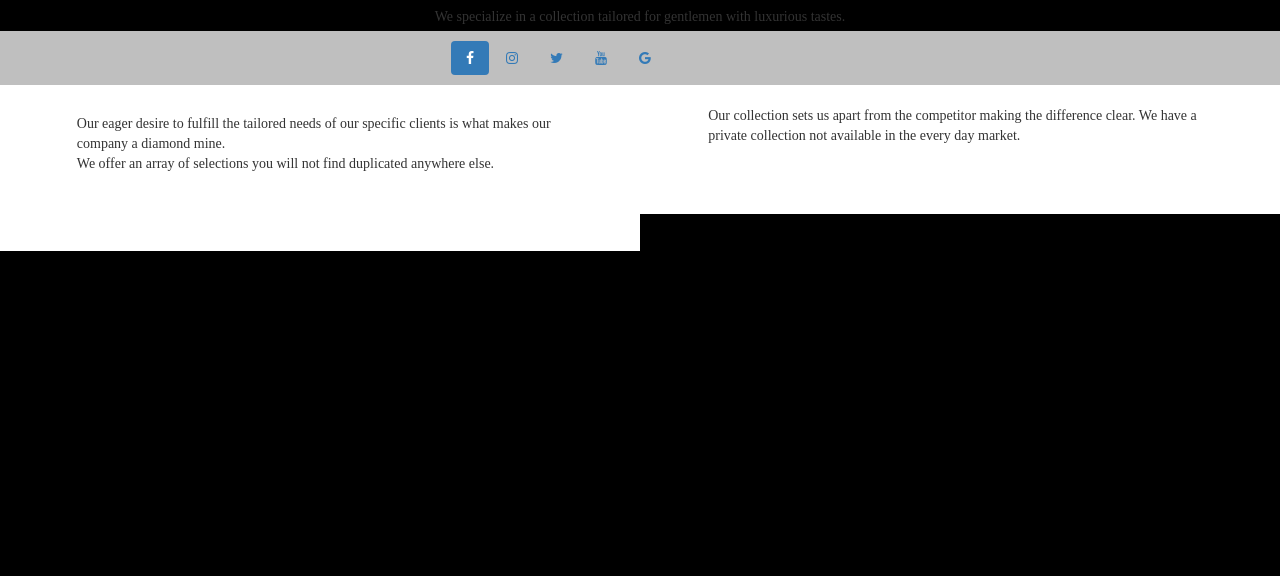
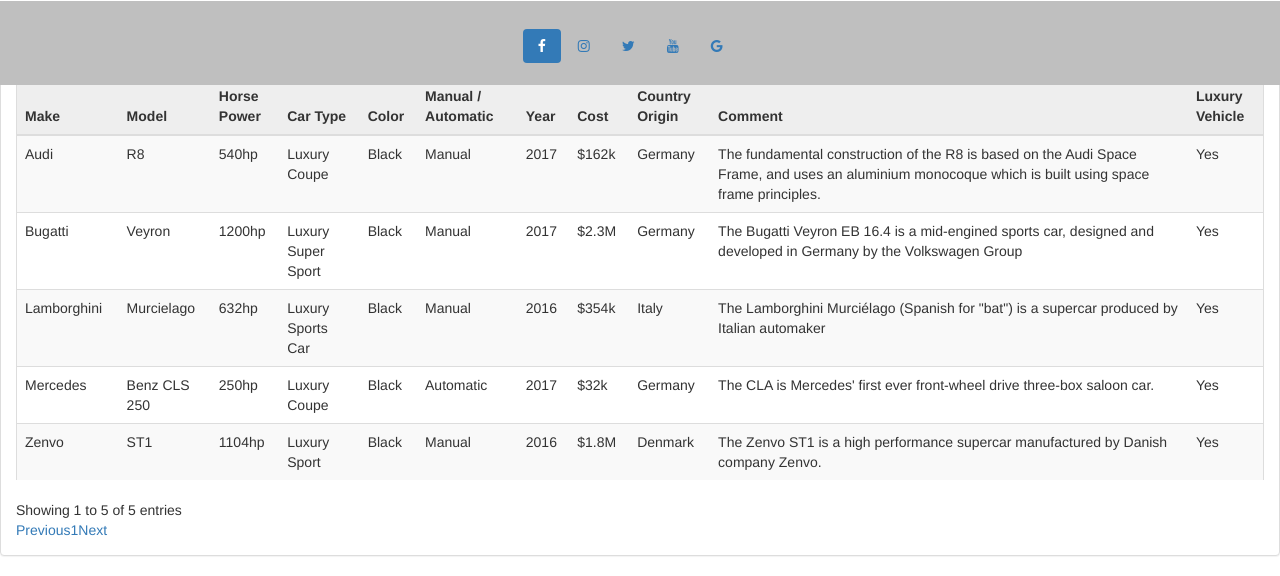
Before and after one commit to dleal3/swd101-front-end-car-dealership, a plain HTML site: page inventory.html in a window 1280 px wide. Shown: the part 715-1291 px from the top of the page. Before the commit the page ends 966 px from the top, so only its background shows below. Drawn offline with nearby package versions, Linux system fonts and the light colour scheme; a script that the page names is missing.

Commit message:
added datatable to inventory page / working on responsiveness layout

```diff
--- a/inventory.html
+++ b/inventory.html
@@ -1,13 +1,18 @@
 <!DOCTYPE html>
 <html>
     <head>
-        <meta name="viewport" content="width=device-width, initial-scale=1.0" >
+        <meta charset="utf-8">
+        <meta http-equiv="X-UA-Compatible" content="IE=edge">
+        <meta name="viewport" content="width=device-width, initial-scale=1">
+        <link rel="stylesheet" href="https://maxcdn.bootstrapcdn.com/bootstrap/3.3.7/css/bootstrap.min.css">
         <link rel="stylesheet" href="https://cdnjs.cloudflare.com/ajax/libs/twitter-bootstrap/3.3.7/css/bootstrap.css" type="text/css" />
         <link href="https://maxcdn.bootstrapcdn.com/font-awesome/4.7.0/css/font-awesome.min.css" rel="stylesheet" integrity="sha384-wvfXpqpZZVQGK6TAh5PVlGOfQNHSoD2xbE+QkPxCAFlNEevoEH3Sl0sibVcOQVnN" crossorigin="anonymous">
-        <link rel="stylesheet" href="https://maxcdn.bootstrapcdn.com/bootstrap/3.3.7/css/bootstrap.min.css">
         <script src="https://cdnjs.cloudflare.com/ajax/libs/jquery/3.1.1/jquery.min.js" type="text/javascript"></script>
         <script src="https://cdnjs.cloudflare.com/ajax/libs/twitter-bootstrap/3.3.7/js/bootstrap.min.js   " type="text/javascript"></script>
         <link rel="stylesheet" href="styles.css" type="text/css">
+        <link href="datatables/css/bootstrap.min.css" rel="stylesheet">
+        <link href="datatables/css/dataTables.bootstrap4.min.css" rel="stylesheet">
+
     </head>
     <body>
         <header class="header1">
@@ -87,17 +92,105 @@
                 <h1 class="inventorytext">Exotic Collections</h1>
                 <p class="inventorytext">The following are just a few options that we have to offer.</p>
                 <p class="inventorytext">We specialize in a collection tailored for gentlemen with luxurious tastes.</p>
-                <div class="row">
-                <div class="col-md-6" style="background-color:white; padding:6%;" >
-                  Our eager desire to fulfill the tailored needs of our specific clients is what makes our company a diamond mine.<br>
-                  We offer an array of selections you will not find duplicated anywhere else.
-                </div>
-                <div class="col-md-6" style="background-color:white; padding:5.33%;">
-                  Our collection sets us apart from the competitor making the difference clear. We have a private collection not available in the every day market.
-                </div>
-              </div>
+
             </div>
         </section>
+
+
+        <!----------------------------------BEGINNING OF INVENTORY TABLE OF VEHICLES---------------------------------->
+
+
+        <section class="inventorypanel">
+          <div class="panel panel-default">
+            <div class="panel-body">
+              <table id="mydata" class="table table-striped table-hover nesgc-inventory" cellspacing="0" width="100%">
+                <thead>
+                  <tr>
+                    <th>Make</th>
+                    <th>Model</th>
+                    <th>Horse Power</th>
+                    <th>Car Type</th>
+                    <th>Color</th>
+                    <th>Manual / Automatic </th>
+                    <th>Year</th>
+                    <th>Cost</th>
+                    <th>Country Origin</th>
+                    <th>Comment</th>
+                    <th>Luxury Vehicle</th>
+                  </tr>
+                </thead>
+                <tbody>
+                  <tr>
+                    <td>Mercedes</td>
+                    <td>Benz CLS 250</td>
+                    <td>250hp</td>
+                    <td>Luxury Coupe</td>
+                    <td>Black</td>
+                    <td>Automatic</td>
+                    <td>2017</td>
+                    <td>$32k</td>
+                    <td>Germany</td>
+                    <td>The CLA is Mercedes' first ever front-wheel drive three-box saloon car.</td>
+                    <td>Yes</td>
+                  </tr>
+                  <tr>
+                    <td>Audi</td>
+                    <td>R8</td>
+                    <td>540hp</td>
+                    <td>Luxury Coupe</td>
+                    <td>Black</td>
+                    <td>Manual</td>
+                    <td>2017</td>
+                    <td>$162k</td>
+                    <td>Germany</td>
+                    <td>The fundamental construction of the R8 is based on the Audi Space Frame, and uses an aluminium monocoque which is built using space frame principles.</td>
+                    <td>Yes</td>
+                  </tr>
+                  <tr>
+                    <td>Bugatti</td>
+                    <td>Veyron</td>
+                    <td>1200hp</td>
+                    <td>Luxury Super Sport</td>
+                    <td>Black</td>
+                    <td>Manual</td>
+                    <td>2017</td>
+                    <td>$2.3M</td>
+                    <td>Germany</td>
+                    <td>The Bugatti Veyron EB 16.4 is a mid-engined sports car, designed and developed in Germany by the Volkswagen Group </td>
+                    <td>Yes</td>
+                  </tr>
+                  <tr>
+                    <td>Lamborghini</td>
+                    <td>Murcielago</td>
+                    <td>632hp</td>
+                    <td>Luxury Sports Car</td>
+                    <td>Black</td>
+                    <td>Manual</td>
+                    <td>2016</td>
+                    <td>$354k</td>
+                    <td>Italy</td>
+                    <td>The Lamborghini Murciélago (Spanish for "bat") is a supercar produced by Italian automaker </td>
+                    <td>Yes</td>
+                  </tr>
+                  <tr>
+                    <td>Zenvo</td>
+                    <td>ST1</td>
+                    <td>1104hp</td>
+                    <td>Luxury Sport</td>
+                    <td>Black</td>
+                    <td>Manual</td>
+                    <td>2016</td>
+                    <td>$1.8M</td>
+                    <td>Denmark</td>
+                    <td>The Zenvo ST1 is a high performance supercar manufactured by Danish company Zenvo.</td>
+                    <td>Yes</td>
+                  </tr>
+                </tbody>
+              </table>
+            </div>
+          </div>
+        </section>
+
 
         <footer class="footer footer-social">
             <ul class="nav nav-pills">
@@ -109,5 +202,12 @@
             </ul>
         </footer>
         <script type="text/javascript" src="script.js"></script>
+        <script src="datatables/js/jquery.js"></script>
+        <script src="datatables/js/dataTables.bootstrap4.min.js"></script>
+        <script src="datatables/js/jquery.dataTables.min.js"></script>
+        <script src="datatables/js/dataTables.bootstrap4.min.js"></script>
+        <script>
+          $("#mydata").dataTable();
+        </script>
     </body>
 </html>
--- a/styles.css
+++ b/styles.css
@@ -32,18 +32,19 @@ nav li {
     padding-left: 0;
     margin-bottom: 0;
     list-style: none;
-    margin-left: 35%;
+    margin-left: 29%;
 }
 
 
 .searchbox {
     position: absolute;
     height: 25px;
-    left: 83%;
-    bottom: 93.5%;
+    left: 91.1%;
+    bottom: 93.74%;
     border: 1px solid white;
     border-radius: 15px;
     background: #333;
+    margin-left: -11%;
 }
 
 .searchbutton {
@@ -57,6 +58,12 @@ nav li {
     color: white;
 }
 
+/*-----------------INDEX.HTML-------------*/
+
+
+.indexbody{
+    background-image: url("diamond.png");
+}
 
 
 
@@ -65,8 +72,8 @@ nav li {
 /*-------------VIDEO----------*/
 
 .video {
-    margin-left: 17%;
-    margin-top: 5%;
+    margin-left: 4%;
+    margin-top: 2%;
 }
 
 
@@ -94,7 +101,17 @@ text-align: -webkit-center;
     left: 0;
     padding: 1rem;
     background-color: #bfbfbf;
-    text-align: center;
+    padding-left: 17%;
+    padding-top: 2em;
+    height:6em;
+    width: 100%;
+    background-image: none;
+    background-repeat: repeat;
+    background-attachment: scroll;
+    background-position: 0% 0%;
+    position: fixed;
+    bottom: 0pt;
+    left: 0pt;
 }
 
 
@@ -127,11 +144,47 @@ text-align: -webkit-center;
 }
 
 .inventorytext {
+    color: white;
     text-align: center;
 }
+
+
+body {
+  margin: 1em;
+}
+table.dataTable.no-footer {
+  border-bottom: none;
+}
+.dataTables_wrapper .dataTables_filter {
+  position: absolute;
+  top:-3.3em;
+  right:0;
+}
+.nesgc-inventory {
+  border: 1px solid #ddd;
+}
+.nesgc-inventory thead th {
+  background-color: #eee;
+}
+.nesgc-inventory thead th:hover {
+  background-color: #337ab7;
+  color: #fff;
+}
+
+
+
+
 
 /*-----------------ABOUT PAGE---------------*/
 
 .aboutText {
     text-align: center
 }
+
+
+
+/*---------------CONTACT PAGE---------------*/
+
+.well {
+    margin-top: .5%;
+}
```
Also changed, not shown: about.html (+8 -3 lines), contact.html (+2 -1 lines), index.html (+2 -1 lines), images/diamond.png (added).
